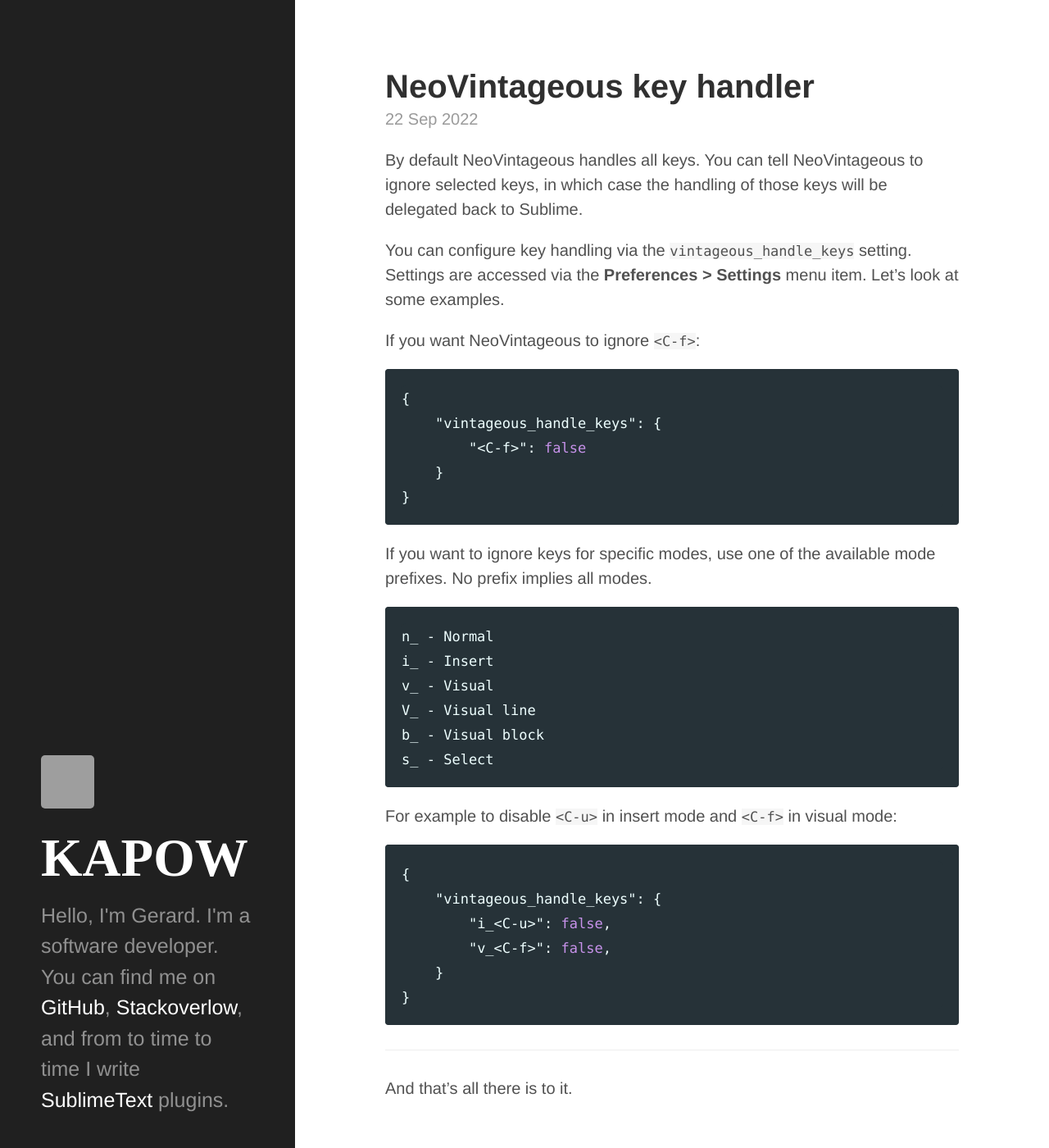
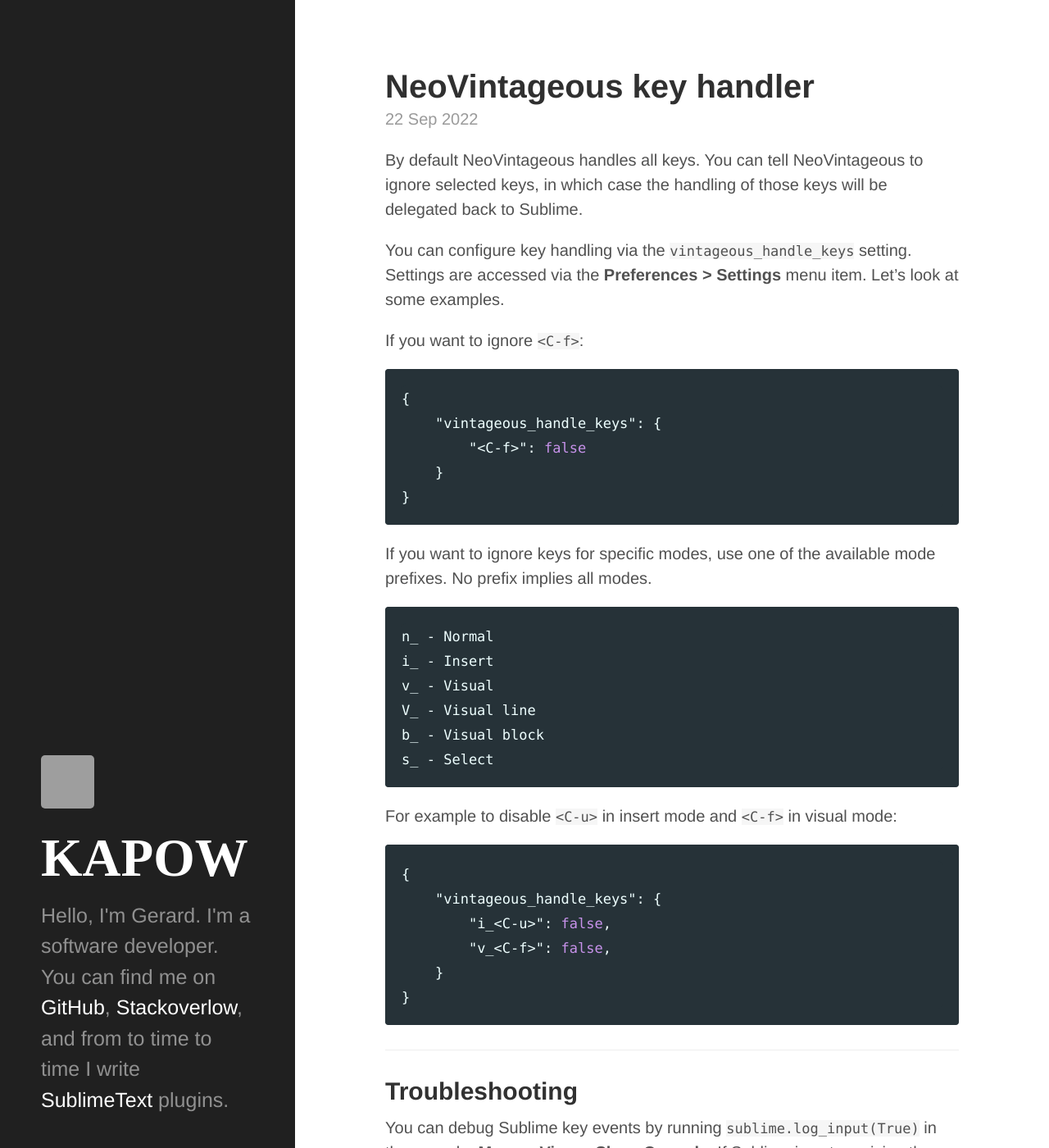
Before and after one commit to gerardroche/gerardroche.github.io, a Jekyll site: the page built from _posts/2022-09-22-neovintageous-key-handler.md, in a window 1280 px wide and 1400 px high. Shown: the whole window at 82% size. Built offline with Jekyll 4.4.1, drawn with Linux system fonts in a browser that asks for light colours; some of the changed text lies outside the part shown; grey boxes are pictures that could not be loaded.

````diff
--- a/_posts/2022-09-22-neovintageous-key-handler.md
+++ b/_posts/2022-09-22-neovintageous-key-handler.md
@@ -7,7 +7,7 @@
 
 You can configure key handling via the `vintageous_handle_keys` setting. Settings are accessed via the **Preferences > Settings** menu item. Let's look at some examples.
 
-If you want NeoVintageous to ignore `<C-f>`:
+If you want to ignore `<C-f>`:
 
 ```json
 {
@@ -41,4 +41,6 @@
 
 ---
 
-And that's all there is to it.
+## Troubleshooting
+
+You can debug Sublime key events by running `sublime.log_input(True)` in the console: **Menu > View > Show Console**. If Sublime is not receiving the key event, you will need to clear the existing key bind.
````
Also changed, not shown: _posts/2019-02-12-neovintageous-1.8.0.md (+2 -0 lines), _posts/2022-09-22-neovintageous-super-keys.md (added, +30 -0 lines).
